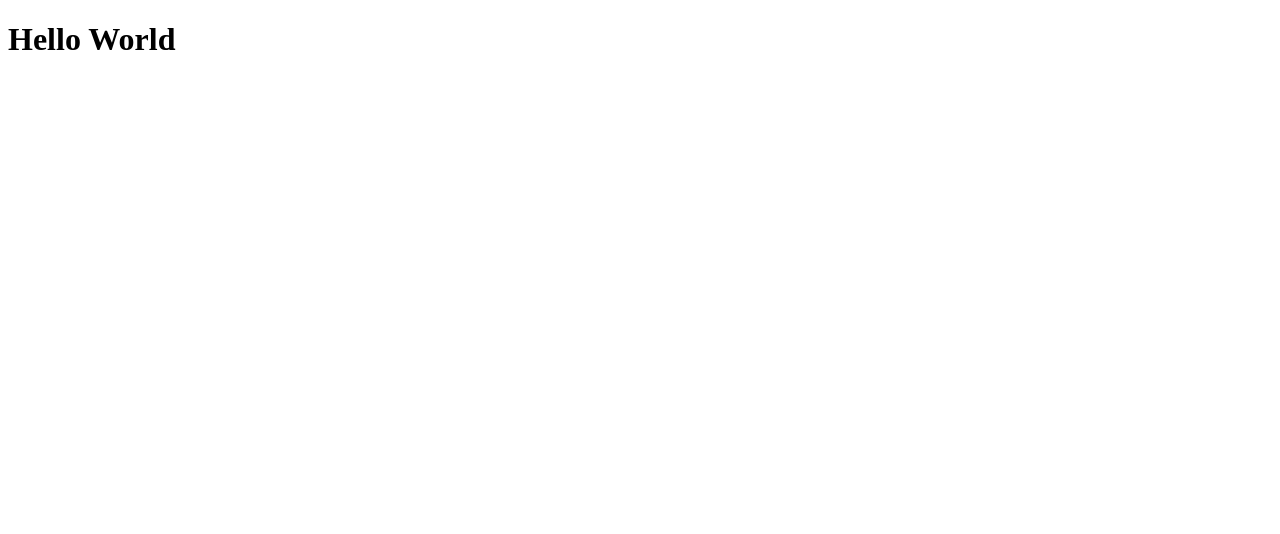
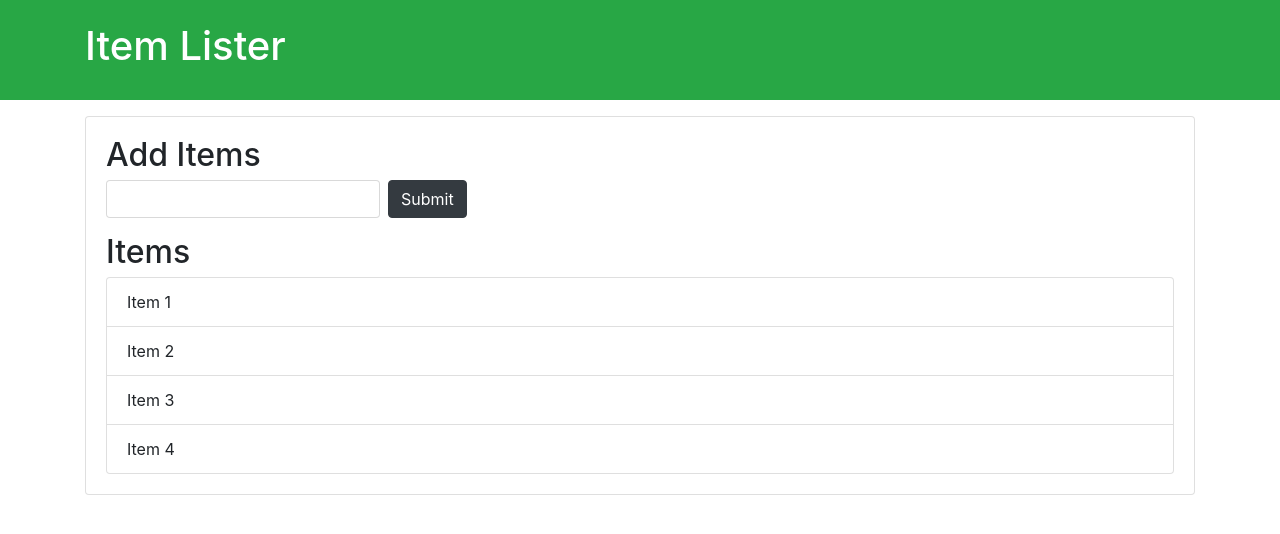
Before and after one commit to developerankit97/git-basics, a plain HTML site: page master/index.html in a window 1280 px wide. Drawn offline with nearby package versions, Linux system fonts and the light colour scheme.

Commit message:
html file updated

```diff
--- a/master/index.html
+++ b/master/index.html
@@ -1,12 +1,34 @@
 <!DOCTYPE html>
 <html lang="en">
 <head>
-    <meta charset="UTF-8">
-    <meta http-equiv="X-UA-Compatible" content="IE=edge">
-    <meta name="viewport" content="width=device-width, initial-scale=1.0">
-    <title>Document</title>
+  <meta charset="UTF-8">
+  <meta name="viewport" content="width=device-width, initial-scale=1.0">
+  <meta http-equiv="X-UA-Compatible" content="ie=edge">
+  <link rel="stylesheet" href="https://maxcdn.bootstrapcdn.com/bootstrap/4.0.0-beta/css/bootstrap.min.css" integrity="sha384-/Y6pD6FV/Vv2HJnA6t+vslU6fwYXjCFtcEpHbNJ0lyAFsXTsjBbfaDjzALeQsN6M" crossorigin="anonymous">
+  <title>Item Lister</title>
 </head>
 <body>
-    <h1>Hello World</h1>
+  <header id="main-header" class="bg-success text-white p-4 mb-3">
+    <div class="container">
+      <h1 id="header-title">Item Lister <span style="display:none">123</span></h1>
+    </div>
+  </header>
+  <div class="container">
+   <div id="main" class="card card-body">
+    <h2 class="title">Add Items</h2>
+    <form class="form-inline mb-3">
+      <input type="text" class="form-control mr-2">
+      <input type="submit" class="btn btn-dark" value="Submit">
+    </form>
+    <h2 class="title">Items</h2>
+    <ul id="items" class="list-group">
+      <li class="list-group-item">Item 1</li>
+      <li class="list-group-item">Item 2</li>
+      <li class="list-group-item">Item 3</li>
+      <li class="list-group-item">Item 4</li>
+    </ul>
+   </div>
+  </div>
+
 </body>
 </html>
```
